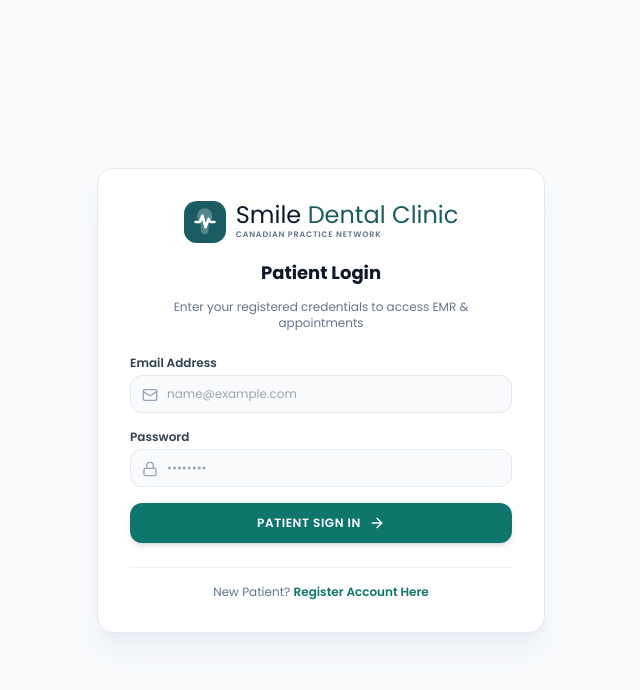
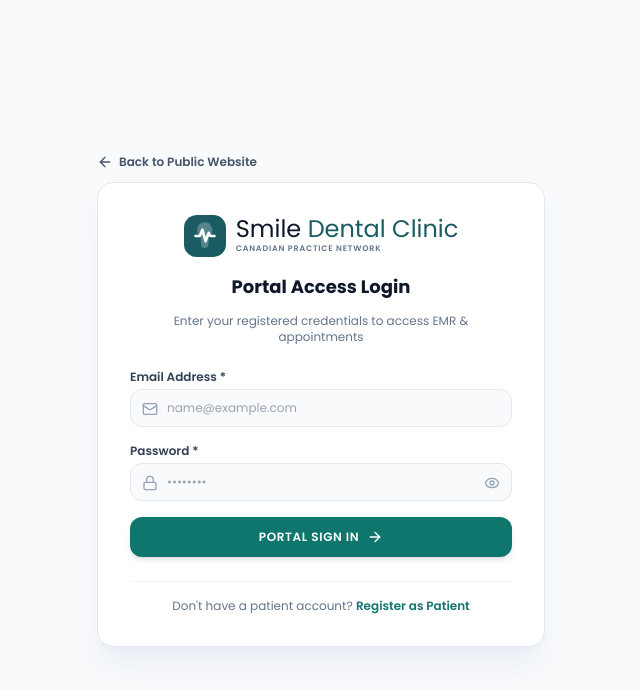
Before and after one commit to Taha-Siraj/dentalflow, a Next.js app in the folder frontend/: page /login in a window 1280 px wide. Shown: the top 690 px of the page, without its empty margins (319-959 px from the left). Built offline with nearby package versions, Linux system fonts and the light colour scheme; no server answers.

Commit message:
Final UX and production readiness enhancements

```diff
--- a/frontend/app/login/page.jsx
+++ b/frontend/app/login/page.jsx
@@ -1,22 +1,20 @@
 "use client";
 
 import React, { useState, useEffect } from "react";
-
 import Link from "next/link";
 import { useRouter } from "next/navigation";
 import { useAuth } from "@/context/AuthContext";
-import { Lock, Mail, ArrowRight, KeyRound } from "lucide-react";
+import { Lock, Mail, ArrowRight, KeyRound, ArrowLeft, Eye, EyeOff, ShieldCheck } from "lucide-react";
 import { toast } from "react-hot-toast";
 import { Logo } from "@/components/logo";
-
 import { getApiBaseUrl } from "@/lib/api-client";
-import { ShieldCheck, AlertCircle } from "lucide-react";
 
 export default function LoginPage() {
   const { login, verifyOtp } = useAuth();
   const router = useRouter();
   const [email, setEmail] = useState("");
   const [password, setPassword] = useState("");
+  const [showPassword, setShowPassword] = useState(false);
   const [isSubmitting, setIsSubmitting] = useState(false);
   const [showOtpScreen, setShowOtpScreen] = useState(false);
   const [otp, setOtp] = useState("");
@@ -35,7 +33,6 @@ export default function LoginPage() {
     }
     checkBootstrap();
   }, []);
-
 
   const handleLogin = async (e) => {
     if (e) e.preventDefault();
@@ -72,14 +69,26 @@ export default function LoginPage() {
   };
 
   return (
-    <div className="min-h-screen bg-[#F8FAFC] flex items-center justify-center p-4 font-poppins text-slate-800 selection:bg-teal-700 selection:text-white">
+    <div className="min-h-screen bg-[#F8FAFC] flex flex-col items-center justify-center p-4 font-poppins text-slate-800 selection:bg-teal-700 selection:text-white">
+      {/* Escape Path to Main Website */}
+      <div className="w-full max-w-md mb-3 flex items-center justify-between">
+        <Link
+          href="/"
+          className="inline-flex items-center space-x-1.5 text-xs font-semibold text-slate-600 hover:text-[#0F766E] transition-colors"
+        >
+          <ArrowLeft className="w-4 h-4" />
+          <span>Back to Public Website</span>
+        </Link>
+      </div>
+
       <div className="max-w-md w-full bg-white border border-slate-200 rounded-2xl p-8 shadow-xl shadow-slate-200/60 space-y-6">
-
         {/* Executive Header Logo */}
         <div className="text-center space-y-3 flex flex-col items-center justify-center">
-          <Logo iconSize={42} textSize="text-2xl" />
+          <Link href="/">
+            <Logo iconSize={42} textSize="text-2xl" />
+          </Link>
           <h1 className="font-serif text-lg font-bold text-slate-900 pt-1">
-            {showOtpScreen ? "Email OTP Verification" : "Patient Login"}
+            {showOtpScreen ? "Email OTP Verification" : "Portal Access Login"}
           </h1>
           <p className="text-xs text-slate-500 font-normal">
             {showOtpScreen
@@ -108,12 +117,11 @@ export default function LoginPage() {
           </div>
         )}
 
-
         {/* Form */}
         {!showOtpScreen ? (
           <form onSubmit={handleLogin} className="space-y-4 text-xs font-poppins">
             <div className="space-y-1">
-              <label className="font-semibold text-slate-700">Email Address</label>
+              <label className="font-semibold text-slate-700">Email Address *</label>
               <div className="relative">
                 <Mail className="w-4 h-4 text-slate-400 absolute left-3 top-3" />
                 <input
@@ -129,18 +137,25 @@ export default function LoginPage() {
 
             <div className="space-y-1">
               <div className="flex justify-between">
-                <label className="font-semibold text-slate-700">Password</label>
+                <label className="font-semibold text-slate-700">Password *</label>
               </div>
               <div className="relative">
                 <Lock className="w-4 h-4 text-slate-400 absolute left-3 top-3" />
                 <input
-                  type="password"
+                  type={showPassword ? "text" : "password"}
                   required
                   value={password}
                   onChange={(e) => setPassword(e.target.value)}
                   placeholder="••••••••"
-                  className="w-full pl-9 pr-4 py-2.5 rounded-xl bg-slate-50 border border-slate-200 text-slate-900 focus:outline-none focus:border-[#0F766E] focus:bg-white transition-all"
+                  className="w-full pl-9 pr-10 py-2.5 rounded-xl bg-slate-50 border border-slate-200 text-slate-900 focus:outline-none focus:border-[#0F766E] focus:bg-white transition-all"
                 />
+                <button
+                  type="button"
+                  onClick={() => setShowPassword(!showPassword)}
+                  className="absolute right-3 top-3 text-slate-400 hover:text-slate-600 focus:outline-none cursor-pointer"
+                >
+                  {showPassword ? <EyeOff className="w-4 h-4" /> : <Eye className="w-4 h-4" />}
+                </button>
               </div>
             </div>
 
@@ -149,7 +164,7 @@ export default function LoginPage() {
               disabled={isSubmitting}
               className="w-full py-3 bg-[#0F766E] hover:bg-[#0D9488] text-white font-semibold text-xs uppercase tracking-wider rounded-xl transition-all flex items-center justify-center space-x-2 mt-2 focus:outline-none disabled:opacity-50 cursor-pointer shadow-md hover:shadow-lg"
             >
-              <span>{isSubmitting ? "Authenticating..." : "Patient Sign In"}</span>
+              <span>{isSubmitting ? "Authenticating..." : "Portal Sign In"}</span>
               <ArrowRight className="w-4 h-4" />
             </button>
           </form>
@@ -161,12 +176,12 @@ export default function LoginPage() {
                 <KeyRound className="w-4 h-4 text-slate-400 absolute left-3 top-3" />
                 <input
                   type="text"
+                  maxLength={6}
                   required
-                  maxLength={6}
                   value={otp}
                   onChange={(e) => setOtp(e.target.value)}
                   placeholder="123456"
-                  className="w-full pl-9 pr-4 py-3 rounded-xl bg-slate-50 border border-teal-300 font-mono text-center text-lg font-bold tracking-widest text-[#0F766E] focus:outline-none focus:border-[#0F766E] focus:bg-white transition-all"
+                  className="w-full pl-9 pr-4 py-2.5 rounded-xl bg-slate-50 border border-slate-200 text-slate-900 focus:outline-none focus:border-[#0F766E] focus:bg-white transition-all font-mono tracking-widest text-center"
                 />
               </div>
             </div>
@@ -174,26 +189,18 @@ export default function LoginPage() {
             <button
               type="submit"
               disabled={isSubmitting}
-              className="w-full py-3 bg-[#0F766E] hover:bg-[#0D9488] text-white font-semibold text-xs uppercase tracking-wider rounded-xl transition-all flex items-center justify-center space-x-2 mt-2 focus:outline-none disabled:opacity-50 cursor-pointer shadow-md hover:shadow-lg"
+              className="w-full py-3 bg-[#0F766E] hover:bg-[#0D9488] text-white font-semibold text-xs uppercase tracking-wider rounded-xl transition-all flex items-center justify-center space-x-2 mt-2 focus:outline-none disabled:opacity-50 cursor-pointer shadow-md"
             >
-              <span>{isSubmitting ? "Verifying OTP..." : "Verify OTP & Continue"}</span>
+              <span>{isSubmitting ? "Verifying..." : "Verify OTP & Continue"}</span>
               <ArrowRight className="w-4 h-4" />
-            </button>
-
-            <button
-              type="button"
-              onClick={() => setShowOtpScreen(false)}
-              className="w-full text-slate-500 hover:text-slate-800 text-xs text-center font-medium pt-2 block"
-            >
-              ← Return to Login Form
             </button>
           </form>
         )}
 
         <div className="border-t border-slate-100 pt-4 text-center text-xs text-slate-500">
-          New Patient?{" "}
+          Don't have a patient account?{" "}
           <Link href="/register" className="text-[#0F766E] font-semibold hover:underline">
-            Register Account Here
+            Register as Patient
           </Link>
         </div>
       </div>
```
